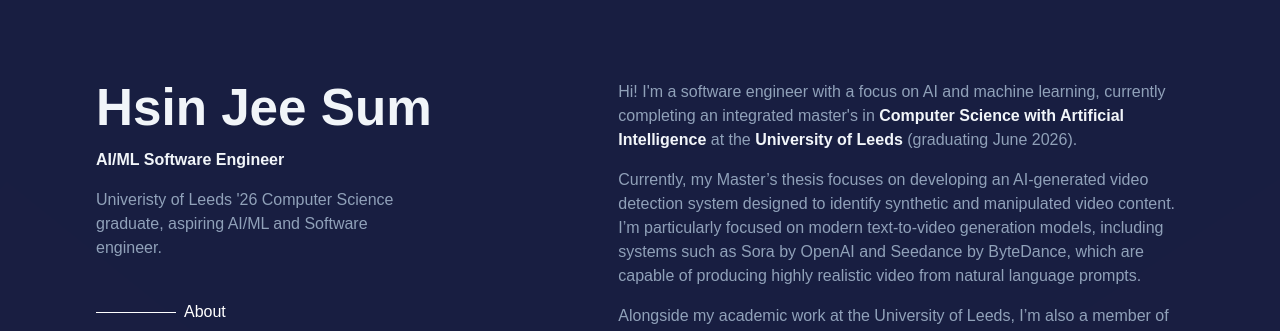
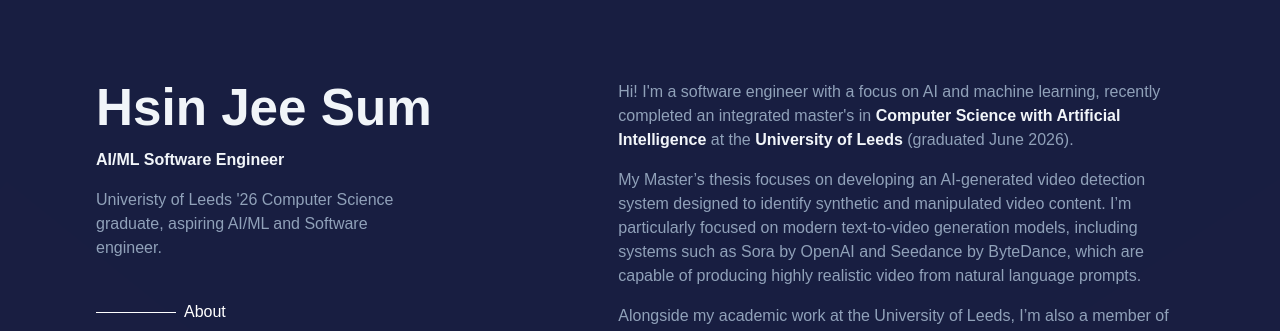
Before and after one commit to hjeesum/HsinJeePortfolio, a React (Vite) app: page / in a window 1280 px wide. Shown: the top 331 px of the page. Built offline with nearby package versions, Linux system fonts and the light colour scheme.

Commit message:
Update About.jsx

```diff
--- a/src/pages/About.jsx
+++ b/src/pages/About.jsx
@@ -4,12 +4,12 @@ function About() {
       <h2 className="text-md font-bold mb-6 md:hidden">ABOUT</h2>
       <p className="mb-4 text-slate-400">
         Hi! I'm a software engineer with a focus on AI and machine learning,
-        currently completing an integrated master's in <span className="text-slate-100 font-semibold">Computer Science with
-        Artificial Intelligence</span> at the <span className="text-slate-100 font-semibold">University of Leeds</span> (graduating June
+        recently completed an integrated master's in <span className="text-slate-100 font-semibold">Computer Science with
+        Artificial Intelligence</span> at the <span className="text-slate-100 font-semibold">University of Leeds</span> (graduated June
         2026).
       </p>
       <p className="mb-4 text-slate-400">
-        Currently, my Master’s thesis focuses on
+        My Master’s thesis focuses on
         developing an AI-generated video detection system designed to identify
         synthetic and manipulated video content. I’m particularly focused on
         modern text-to-video generation models, including systems such as Sora
```
